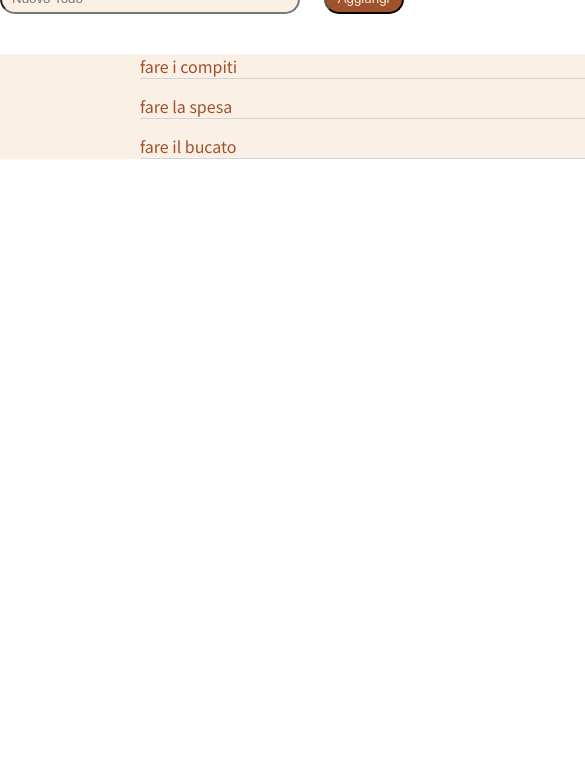
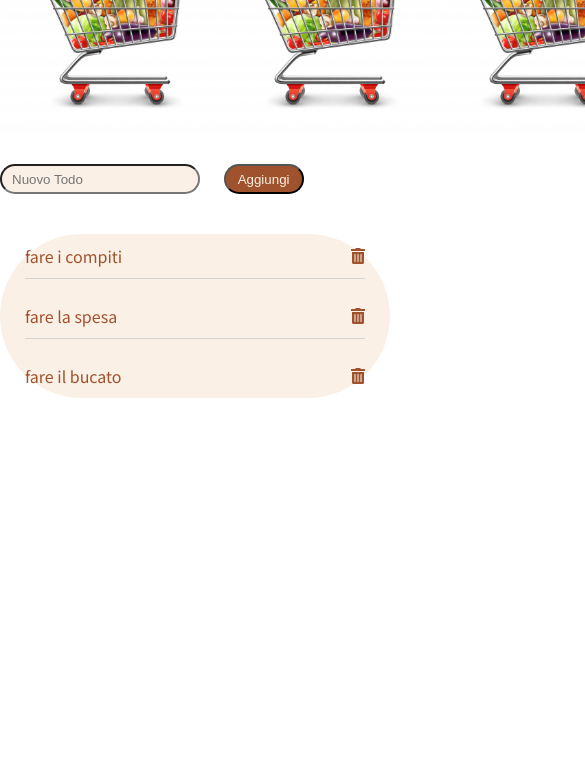
Before and after one commit to AlbertoAbate/vue-todolist, a plain HTML site: page index.html in a window 390 px wide. Shown: the part 81-844 px from the top of the page, 585 px wide, since content can reach past the window. Drawn offline with nearby package versions, Linux system fonts and the light colour scheme.

Commit message:
inserimento media query

```diff
--- a/css/styles.css
+++ b/css/styles.css
@@ -12,6 +12,9 @@ body {
 }
 /* header */
 /* header-top */
+.header-top {
+  display: flex;
+}
 .header-top img {
   width: 215px;
   display: block;
@@ -39,7 +42,7 @@ main p {
   text-align: center;
   margin-top: 60px;
   text-decoration: underline;
-  background-color: yellow;
+  color: sienna;
 }
 main p img {
   width: 200px;
@@ -48,15 +51,42 @@ main p img {
   background-color: linen;
   padding: 0px 140px;
   margin-top: 40px;
+  border-radius: 130px;
 }
 #app li {
   display: flex;
   justify-content: space-between;
+  align-items: center;
+  padding: 10px 0;
   margin-top: 15px;
   list-style: none;
   border-bottom: 1px solid lightgrey;
   color: sienna;
 }
+#app li:last-child {
+  border: 0;
+}
 #app li i {
   cursor: pointer;
 }
+
+/* media query */
+@media screen and (max-width: 1020px) {
+
+  #app {
+    width: 100%;
+    margin: 0 auto;
+    flex-wrap: wrap;
+  }
+  .header-top img {
+    margin-bottom: 30px;
+  }
+}
+@media screen and (max-width: 404px) {
+ .header-bottom input {
+   width: 200px;
+ }
+ #app ul {
+   padding: 0 25px;
+ }
+}
--- a/index.html
+++ b/index.html
@@ -10,12 +10,14 @@
     <script src="https://cdn.jsdelivr.net/npm/vue@2.6.12/dist/vue.js"></script>
   </head>
   <body>
-    <div id="app">
-     <div class="container">
+
+     <div id="app" class="container">
       <!-- header -->
       <header>
         <div class="header-top">
-          <img src="./img/boolean.png" alt="">
+          <img src="./img/shopping.jpg" alt="">
+          <img src="./img/shopping.jpg" alt="">
+          <img src="./img/shopping.jpg" alt="">
         </div>
         <div class="header-bottom">
           <input id="input" type="text" placeholder="Nuovo Todo" v-model="newItem" v-on:keyup.enter="submit">
@@ -30,7 +32,7 @@
           </p>
           <ul>
             <li v-for="(item, index) in items">{{item}}
-              <i class="fas fa-times"
+              <i class="fas fa-trash-alt"
                   @click="removeEl(index)"
               >
               </i>
@@ -38,7 +40,6 @@
           </ul>
       </main>
      </div>
-    </div>
 
     <!-- inclusione js -->
     <script src="./js/main.js"></script>
```
Also changed, not shown: img/shopping.jpg (added).
